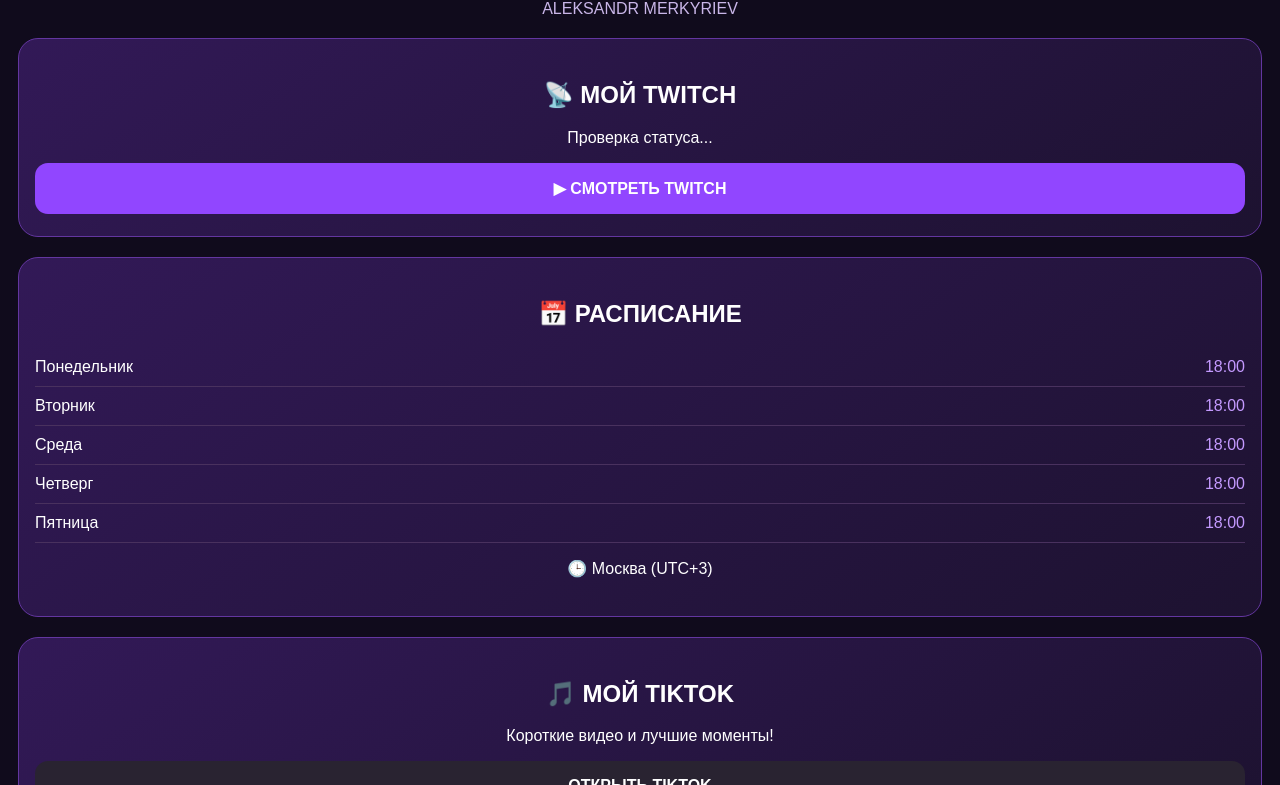
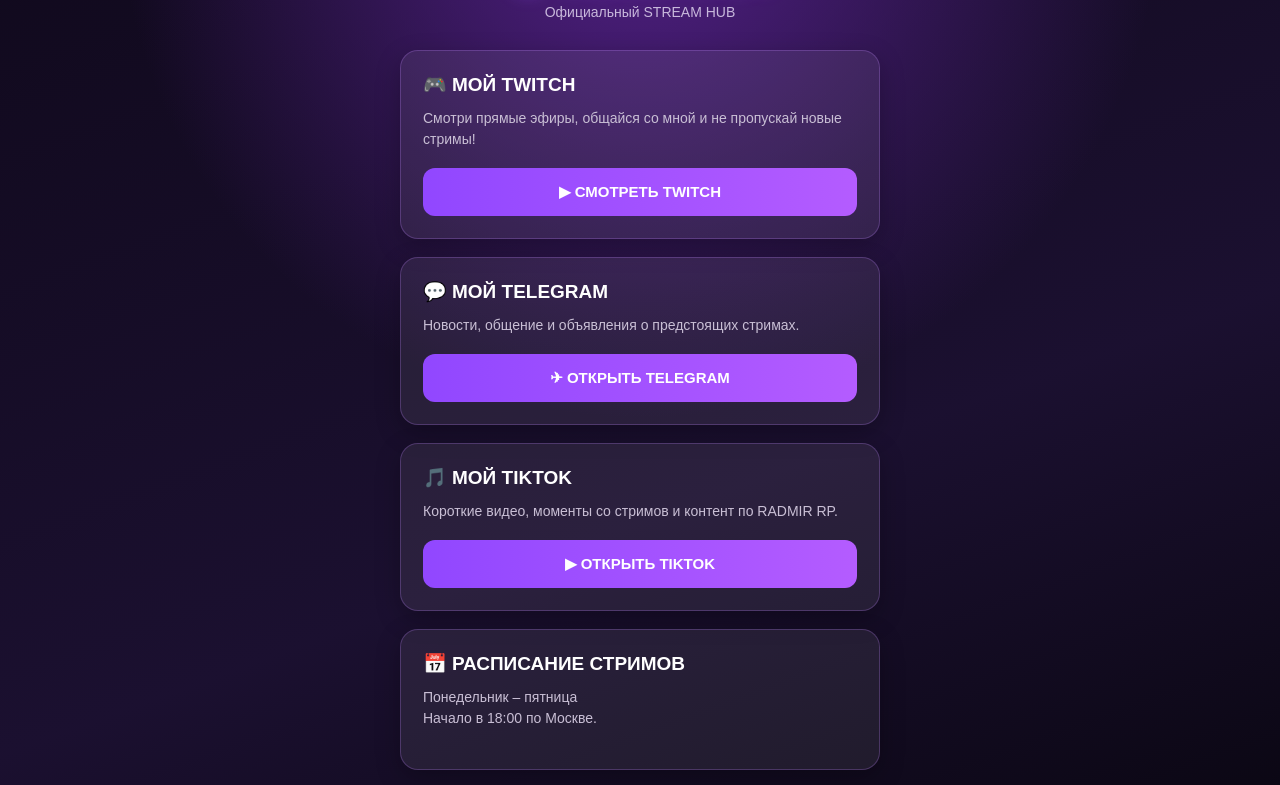
Before and after one commit to faraeasdas-alt/stream-hub, a plain HTML site: page index.html in a window 1280 px wide. Shown: the part 103-888 px from the top of the page. Drawn offline with Linux system fonts and the light colour scheme; a script that the page names is missing.

Commit message:
Update index.html

```diff
--- a/index.html
+++ b/index.html
@@ -1,134 +1,170 @@
-
 <!DOCTYPE html>
 <html lang="ru">
 <head>
     <meta charset="UTF-8">
-<meta name="viewport" content="width=device-width, initial-scale=1">
-<title>Aleksandr Merkyriev | Stream Hub</title>
+    <meta name="viewport" content="width=device-width, initial-scale=1.0">
+    <title>STREAM HUB | Merkyriev</title>
+
     <script src="https://telegram.org/js/telegram-web-app.js"></script>
 
     <style>
-* { box-sizing: border-box; }
+        * {
+            box-sizing: border-box;
+            margin: 0;
+            padding: 0;
+        }
 
         body {
-    margin: 0;
-    padding: 24px 18px;
-    background: #100b1c;
+            min-height: 100vh;
+            padding: 30px 18px;
+            font-family: Arial, sans-serif;
             color: white;
-    font-family: Arial, sans-serif;
+            background:
+                radial-gradient(circle at top, #54218a 0%, transparent 45%),
+                linear-gradient(160deg, #10091c, #1b1030 60%, #090610);
+        }
+
+        .container {
+            max-width: 480px;
+            margin: auto;
+        }
+
+        .header {
             text-align: center;
+            padding: 25px 10px 30px;
         }
 
         .logo {
-    color: #a970ff;
-    font-size: 28px;
+            font-size: 36px;
             font-weight: 900;
-    margin: 30px 0 8px;
+            color: #c69aff;
+            text-shadow: 0 0 20px #9b4dff;
         }
 
-.subtitle { color: #c9b6e8; }
+        .subtitle {
+            margin-top: 10px;
+            color: #c8b8dc;
+            font-size: 14px;
+        }
 
         .card {
-    background: linear-gradient(145deg,#321957,#1d1230);
-    border: 1px solid #6336a0;
-    border-radius: 20px;
-    padding: 22px 16px;
-    margin: 20px 0;
+            background: rgba(255, 255, 255, 0.07);
+            border: 1px solid rgba(190, 130, 255, 0.25);
+            border-radius: 18px;
+            padding: 22px;
+            margin-bottom: 18px;
+            box-shadow: 0 8px 25px rgba(0, 0, 0, 0.25);
+        }
+
+        .card h2 {
+            font-size: 19px;
+            margin-bottom: 12px;
+        }
+
+        .card p {
+            color: #c9bfd5;
+            font-size: 14px;
+            line-height: 1.5;
+            margin-bottom: 18px;
         }
 
         .button {
             display: block;
-    padding: 16px;
-    margin-top: 15px;
-    border-radius: 13px;
-    background: #9146ff;
+            width: 100%;
+            padding: 15px;
+            border-radius: 12px;
+            background: linear-gradient(90deg, #9147ff, #b45cff);
             color: white;
             text-decoration: none;
+            text-align: center;
+            font-size: 15px;
             font-weight: bold;
+            transition: 0.2s;
         }
 
-.tiktok { background: #292331; }
-
-.day {
-    display: flex;
-    justify-content: space-between;
-    padding: 10px 0;
-    border-bottom: 1px solid #49315e;
+        .button:active {
+            transform: scale(0.97);
         }
 
-.time { color: #c49aff; }
-
         .footer {
-    color: #806b9c;
+            text-align: center;
+            color: #8f819f;
             font-size: 12px;
-    margin-top: 30px;
+            padding: 15px 0;
         }
     </style>
 </head>
 
 <body>
 
-<div class="logo">💜 STREAM HUB</div>
-<p class="subtitle">ALEKSANDR MERKYRIEV</p>
+    <div class="container">
+
+        <div class="header">
+            <div class="logo">💜 MERKYRIEV</div>
+            <div class="subtitle">
+                Официальный STREAM HUB
+            </div>
+        </div>
 
         <div class="card">
-<h2>📡 МОЙ TWITCH</h2>
-<p id="status">Проверка статуса...</p>
+            <h2>🎮 МОЙ TWITCH</h2>
+            <p>
+                Смотри прямые эфиры, общайся со мной
+                и не пропускай новые стримы!
+            </p>
             <a class="button"
-href="https://www.twitch.tv/aleksandr_merkyriev">
+               href="https://www.twitch.tv/aleksandr_merkyriev"
+               target="_blank">
                 ▶ СМОТРЕТЬ TWITCH
             </a>
         </div>
 
         <div class="card">
-<h2>📅 РАСПИСАНИЕ</h2>
-
-<div class="day">
-<span>Понедельник</span>
-<span class="time">18:00</span>
-</div>
-<div class="day">
-<span>Вторник</span>
-<span class="time">18:00</span>
-</div>
-<div class="day">
-<span>Среда</span>
-<span class="time">18:00</span>
-</div>
-<div class="day">
-<span>Четверг</span>
-<span class="time">18:00</span>
-</div>
-<div class="day">
-<span>Пятница</span>
-<span class="time">18:00</span>
-</div>
-
-<p>🕒 Москва (UTC+3)</p>
+            <h2>💬 МОЙ TELEGRAM</h2>
+            <p>
+                Новости, общение и объявления
+                о предстоящих стримах.
+            </p>
+            <a class="button"
+               href="https://t.me/MerkyrievCRMP"
+               target="_blank">
+                ✈ ОТКРЫТЬ TELEGRAM
+            </a>
         </div>
 
         <div class="card">
             <h2>🎵 МОЙ TIKTOK</h2>
-<p>Короткие видео и лучшие моменты!</p>
-<a class="button tiktok"
-href="https://www.tiktok.com/@twitch.merkyriev_">
-ОТКРЫТЬ TIKTOK
+            <p>
+                Короткие видео, моменты со стримов
+                и контент по RADMIR RP.
+            </p>
+            <a class="button"
+               href="https://www.tiktok.com/@twitch.merkyriev_"
+               target="_blank">
+                ▶ ОТКРЫТЬ TIKTOK
             </a>
         </div>
 
+        <div class="card">
+            <h2>📅 РАСПИСАНИЕ СТРИМОВ</h2>
+            <p>
+                Понедельник – пятница<br>
+                Начало в 18:00 по Москве.
+            </p>
+        </div>
+
         <div class="footer">
-© ALEKSANDR MERKYRIEV
-<br>OFFICIAL STREAM HUB
+            © 2026 MERKYRIEV STREAM HUB
+        </div>
+
     </div>
 
     <script>
-const tg = window.Telegram.WebApp;
-tg.ready();
-tg.expand();
+        if (window.Telegram && window.Telegram.WebApp) {
+            window.Telegram.WebApp.ready();
+            window.Telegram.WebApp.expand();
+        }
+    </script>
 
-document.getElementById("status").textContent =
-"💜 Перейти на мой Twitch";
-
-</script>
 </body>
 </html>
```
Lines whose indentation alone changed are shown as unchanged.
